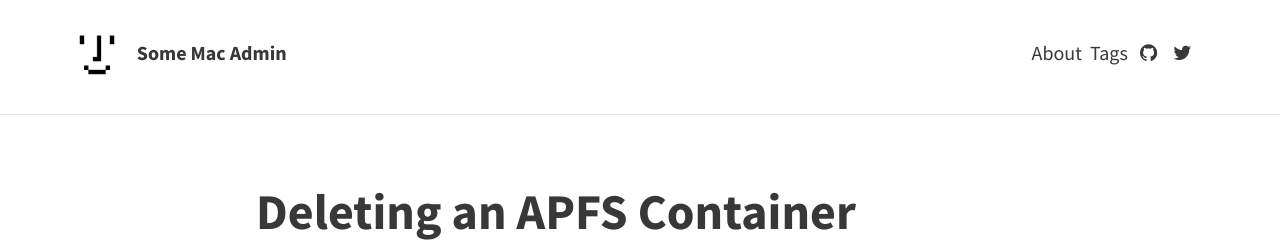
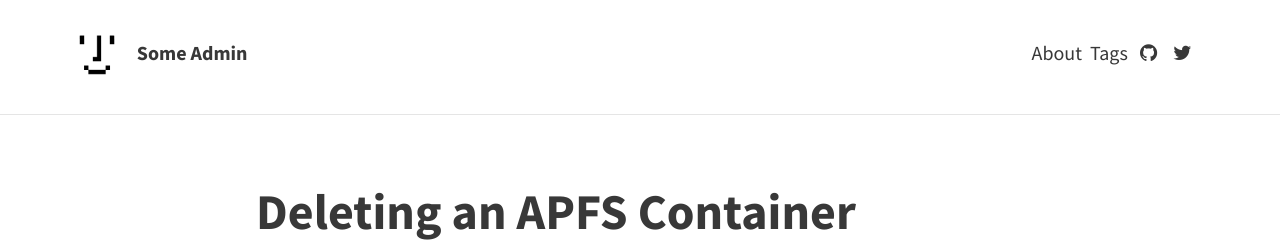
Before and after one commit to bahhhhh/blog, a Jekyll site: the page built from index.html, in a window 1280 px wide. Shown: the top 242 px of the page. Built offline with Jekyll 4.4.1, drawn with Linux system fonts in a browser that asks for light colours; the list of posts is cut into pages by our own code.

Commit message:
Change blog name to Some Admin

```diff
--- a/_config.yml
+++ b/_config.yml
@@ -5,7 +5,7 @@
 # THEME-SPECIFIC CONFIGURATION
 theme_settings:
   # Meta
-  title: Some Mac Admin
+  title: Some Admin
   avatar: assets/img/avatar.png
   favicon: assets/favicon.ico
   gravatar: # Email MD5 hash
```
Also changed, not shown: README.md.
